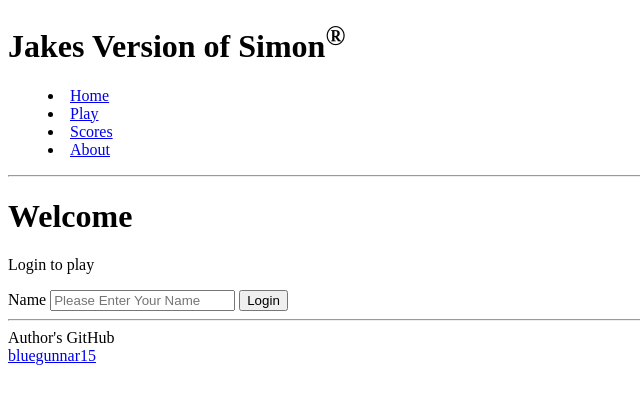
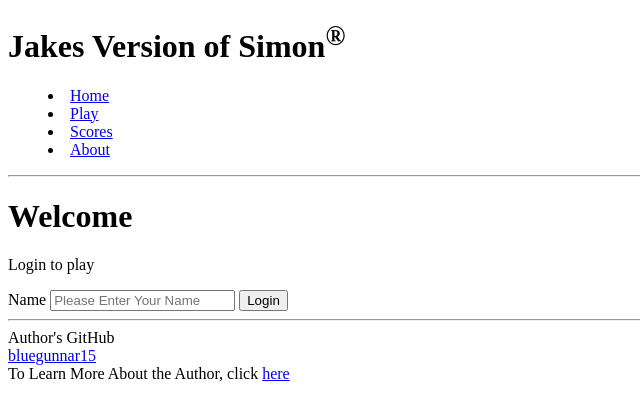
Before and after one commit to bluegunnar15/simon, a plain HTML site: page index.html in a window 1280 px wide. Shown: the whole page, without its empty margins (0-640 px from the left). Drawn offline with Linux system fonts and the light colour scheme.

Commit message:
Added link to aboutme

```diff
--- a/index.html
+++ b/index.html
@@ -44,6 +44,10 @@
     <span class="text-reset">Author's GitHub</span>
     <br />
     <a href="https://github.com/bluegunnar15/simon">bluegunnar15</a>
+    <div>To Learn More About the Author, click
+      <a href="https://dumbquestions.click">here</a>
+    </div>
+
   </footer>
 </body>
 
```
Also changed, not shown: about.html (+3 -0 lines), play.html (+3 -0 lines), scores.html (+3 -0 lines).
